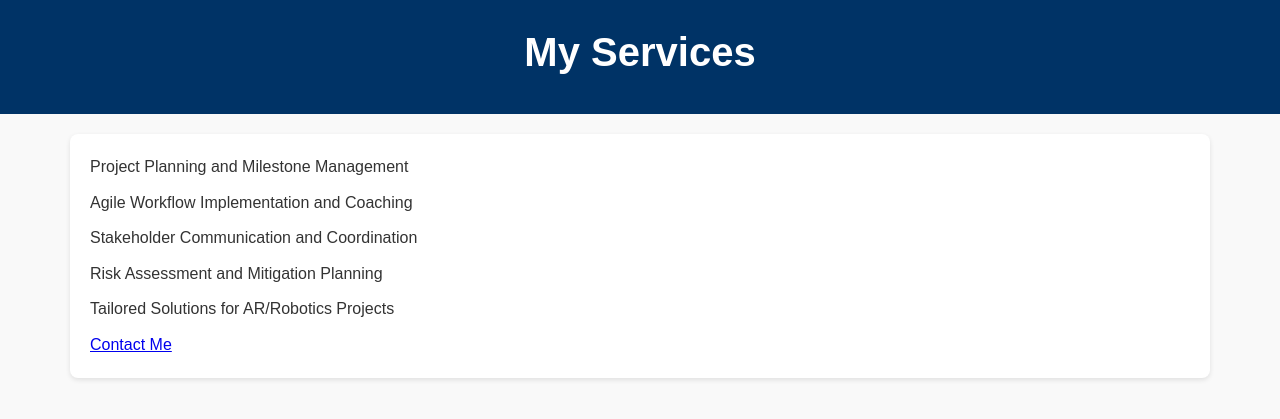
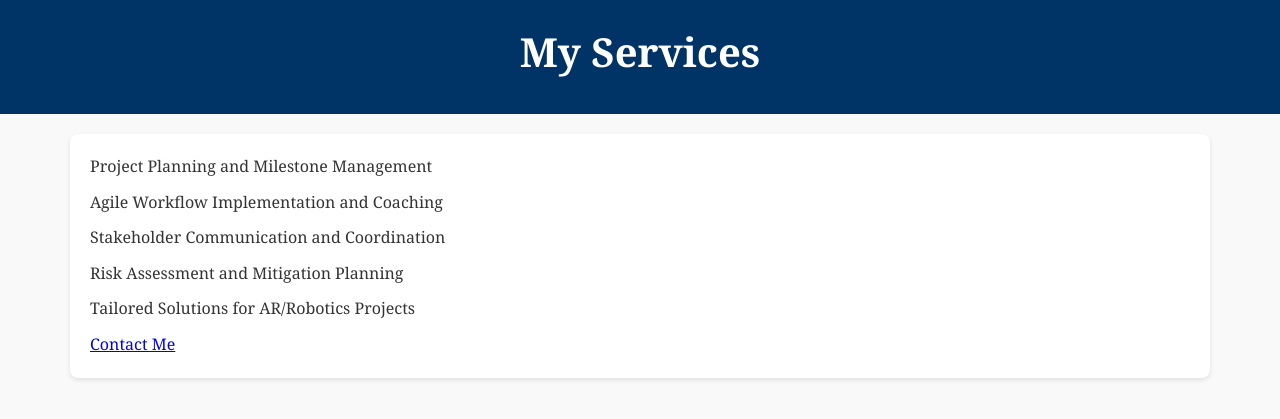
Before and after one commit to cartacamilla/cartacamilla.github.io, a Jekyll site: the page services.html, which Jekyll copies as it is, in a window 1280 px wide. Shown: the top 419 px of the page. Built offline with Jekyll 4.4.1, drawn with Linux system fonts in a browser that asks for light colours.

Commit message:
Change font to Georgia

```diff
--- a/css/styles.css
+++ b/css/styles.css
@@ -7,7 +7,7 @@ body, h1, h2, h3, p, ul, li, a, button {
 
 /* Body Styling */
 body {
-  font-family: 'Arial', sans-serif;
+  font-family: 'Georgia', sans-serif;
   color: #333;
   line-height: 1.6;
   background-color: #f9f9f9;
```
